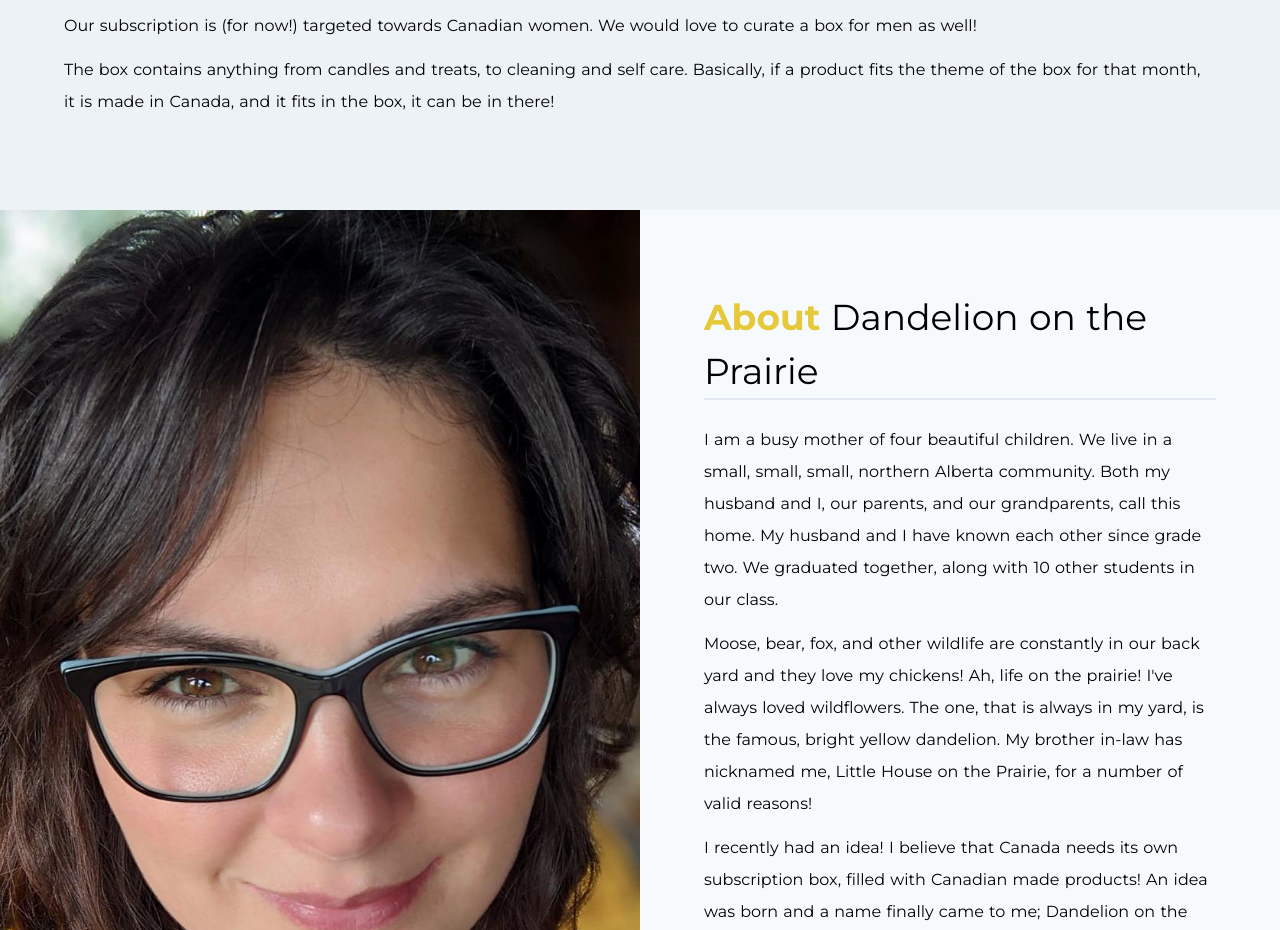
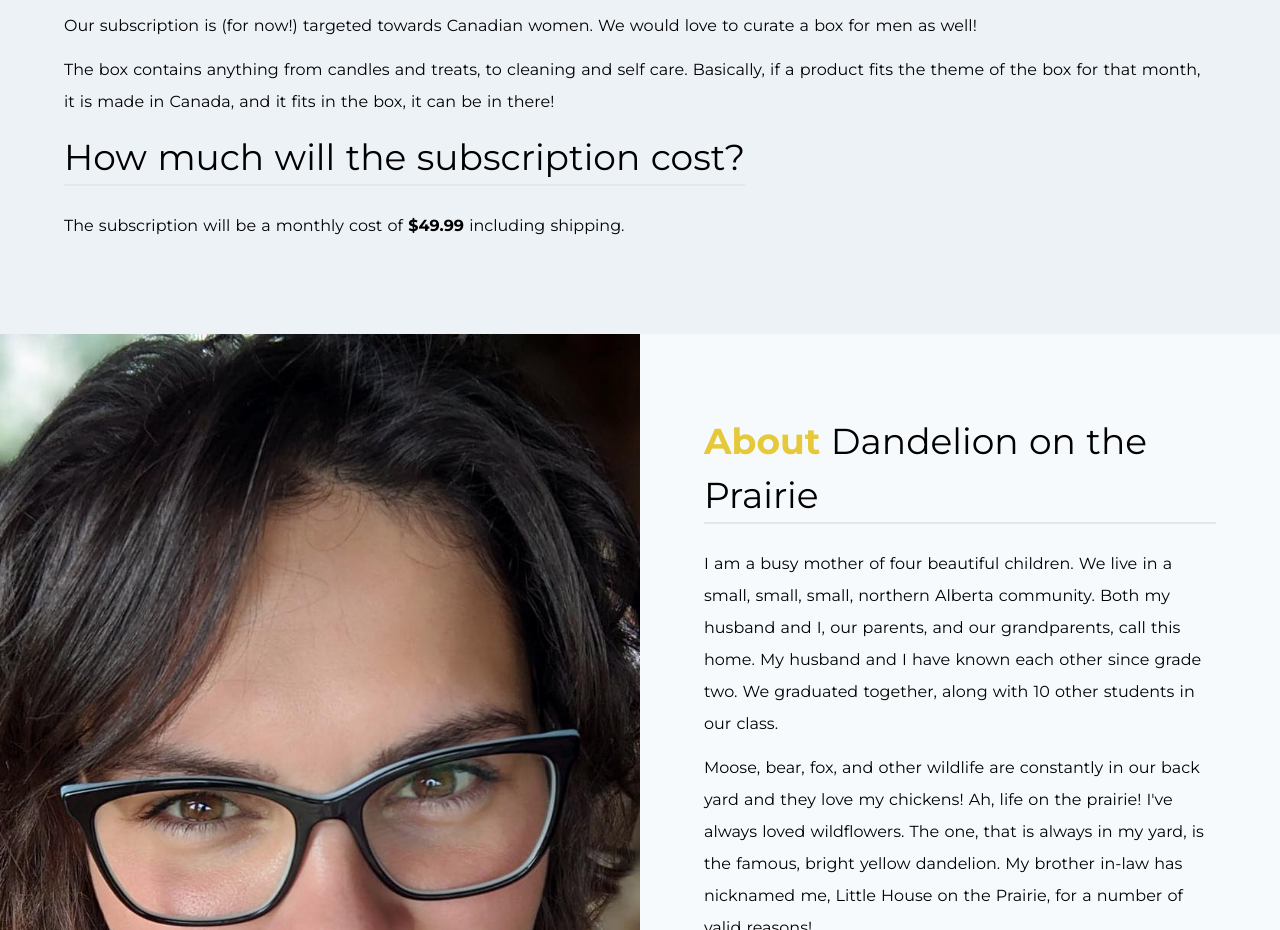
Before and after one commit to colbygarland/dandelion, a Nuxt app: page / in a window 1280 px wide. Shown: the part 2760-3690 px from the top of the page. Built offline with nearby package versions, Linux system fonts and the light colour scheme.

Commit message:
Added price

```diff
--- a/pages/index.vue
+++ b/pages/index.vue
@@ -77,6 +77,8 @@
                 <h2 class="text-lg lg:text-4xl mb-6 inline-block border-b-2">What's in the box?</h2>
                 <p class="mb-3 leading-loose">Our subscription is (for now!) targeted towards Canadian women. We would love to curate a box for men as well!</p>
                 <p class="mb-3 leading-loose">The box contains anything from candles and treats, to cleaning and self care. Basically, if a product fits the theme of the box for that month, it is made in Canada, and it fits in the box, it can be in there!</p>
+                <h2 class="text-lg lg:text-4xl mb-6 inline-block border-b-2">How much will the subscription cost?</h2>
+                <p class="mb-3 leading-loose">The subscription will be a monthly cost of <strong>$49.99</strong> including shipping.</p>
             </div>
         </div>
 
```
